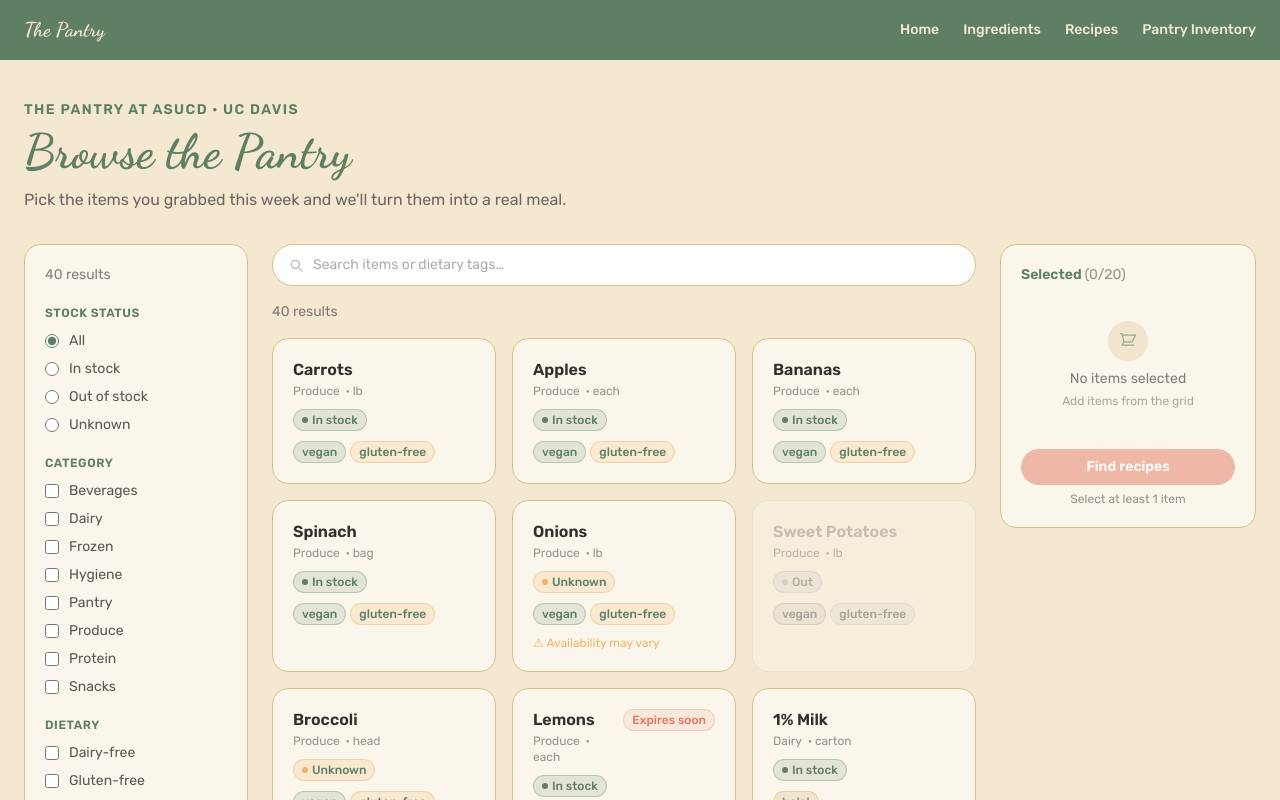
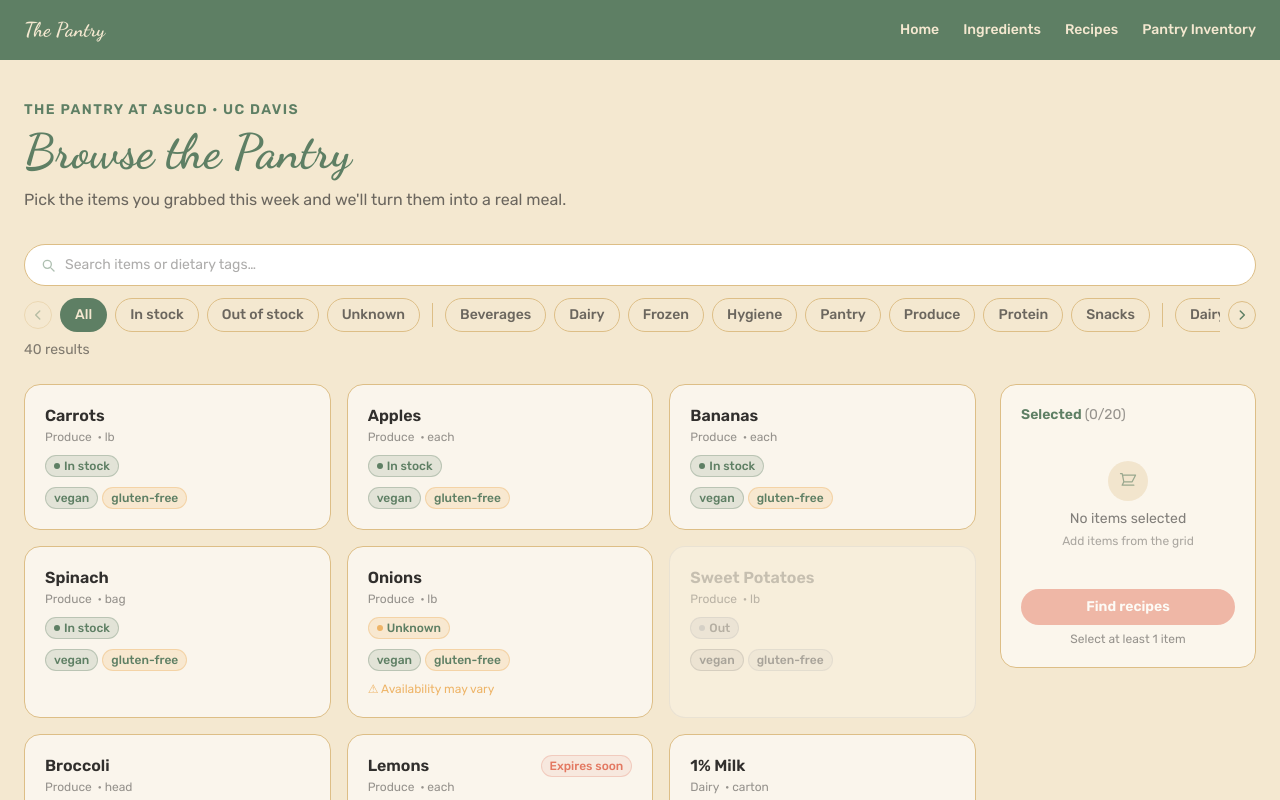
Before and after one commit to gabe-ven/SacHacks-VII, a Next.js app in the folder pantry-app/: page /inventory in a window 1280 px wide. Shown: the top 800 px of the page. Built offline with nearby package versions, Linux system fonts and the light colour scheme.

Commit message:
feat: redesigned the filters section for better ui/ux

```diff
--- a/pantry-app/app/inventory/page.tsx
+++ b/pantry-app/app/inventory/page.tsx
@@ -50,7 +50,6 @@ export default function InventoryPage() {
   const [hydrated, setHydrated] = useState(false);
 
   // ── Mobile UI toggles ─────────────────────────────────────────────────────
-  const [showMobileFilters, setShowMobileFilters] = useState(false);
   const [showMobileSelected, setShowMobileSelected] = useState(false);
 
   // ── Load inventory ────────────────────────────────────────────────────────
@@ -170,97 +169,28 @@ export default function InventoryPage() {
           </p>
         </div>
 
-        <div className="flex gap-6 items-start">
-
-          {/* ── Left: filter sidebar (desktop only) ── */}
-          <aside
-            className="hidden lg:block w-56 shrink-0 sticky top-6"
-            aria-label="Inventory filters"
-          >
-            <Card className="p-5">
-              <FilterPanel
-                filters={filters}
-                onChange={setFilters}
-                allCategories={allCategories}
-                allTags={allTags}
-                resultCount={filteredItems.length}
-                onClear={handleClearFilters}
-              />
-            </Card>
-          </aside>
-
-          {/* ── Center: main content area ── */}
-          <div className="flex-1 min-w-0 space-y-4">
-
-            {/* Search */}
+        {/* ── Search + filter bar — full width above the grid ── */}
+        <div className="space-y-3 mb-6">
           <SearchBar
             value={filters.search}
             onChange={(val) =>
               setFilters((prev) => ({ ...prev, search: val }))
             }
           />
-
-            {/* Mobile: filter toggle button */}
-            <div className="lg:hidden">
-              <button
-                onClick={() => setShowMobileFilters((v) => !v)}
-                aria-expanded={showMobileFilters}
-                aria-controls="mobile-filter-panel"
-                className="inline-flex items-center gap-2 px-4 py-2 rounded-full border border-pantry-tan text-sm font-medium text-pantry-green hover:bg-pantry-tan/20 transition-colors focus:outline-none focus:ring-2 focus:ring-pantry-green"
-              >
-                <svg
-                  className="w-4 h-4"
-                  fill="none"
-                  viewBox="0 0 24 24"
-                  stroke="currentColor"
-                  strokeWidth={2}
-                  aria-hidden="true"
-                >
-                  <path
-                    strokeLinecap="round"
-                    strokeLinejoin="round"
-                    d="M3 4h18M7 8h10M10 12h4"
-                  />
-                </svg>
-                Filters
-                {isFiltersActive(filters) && (
-                  <span
-                    className="w-2 h-2 rounded-full bg-pantry-coral"
-                    aria-label="Filters active"
-                  />
-                )}
-              </button>
-
-              {showMobileFilters && (
-                <Card id="mobile-filter-panel" className="mt-2 p-5">
           <FilterPanel
             filters={filters}
             onChange={setFilters}
             allCategories={allCategories}
             allTags={allTags}
-                    resultCount={filteredItems.length}
+            resultCount={loading ? 0 : filteredItems.length}
             onClear={handleClearFilters}
           />
-                </Card>
-              )}
         </div>
 
-            {/* Results meta row (desktop) */}
-            <div className="hidden lg:flex items-center justify-between text-sm text-foreground/60">
-              <span>
-                {loading
-                  ? "Loading…"
-                  : `${filteredItems.length} result${filteredItems.length !== 1 ? "s" : ""}`}
-              </span>
-              {isFiltersActive(filters) && !loading && (
-                <button
-                  onClick={handleClearFilters}
-                  className="text-pantry-coral hover:text-pantry-green underline underline-offset-2 transition-colors focus:outline-none"
-                >
-                  Clear filters
-                </button>
-              )}
-            </div>
+        <div className="flex gap-6 items-start">
+
+          {/* ── Center: main content area ── */}
+          <div className="flex-1 min-w-0 space-y-4">
 
             {/* ── Content states ── */}
 
--- a/pantry-app/components/inventory/FilterPanel.tsx
+++ b/pantry-app/components/inventory/FilterPanel.tsx
@@ -1,5 +1,6 @@
 "use client";
 
+import { useCallback, useEffect, useRef, useState } from "react";
 import type { FilterState } from "@/types/inventory";
 
 const STOCK_OPTIONS: { value: FilterState["stockStatus"]; label: string }[] = [
@@ -25,6 +26,15 @@ type Props = {
   onClear: () => void;
 };
 
+const pillBase =
+  "inline-flex items-center px-3.5 py-1.5 rounded-full text-sm font-medium border transition-colors duration-150 cursor-pointer focus:outline-none focus-visible:ring-2 focus-visible:ring-pantry-green";
+const pillOff =
+  "border-pantry-tan text-foreground/70 hover:border-pantry-green hover:text-pantry-green bg-transparent";
+const pillOn =
+  "border-transparent bg-pantry-green text-pantry-cream";
+
+const SCROLL_STEP = 220;
+
 export default function FilterPanel({
   filters,
   onChange,
@@ -33,6 +43,34 @@ export default function FilterPanel({
   resultCount,
   onClear,
 }: Props) {
+  const scrollRef = useRef<HTMLDivElement>(null);
+  const [canScrollLeft, setCanScrollLeft] = useState(false);
+  const [canScrollRight, setCanScrollRight] = useState(true);
+
+  const updateScrollState = useCallback(() => {
+    const el = scrollRef.current;
+    if (!el) return;
+    setCanScrollLeft(el.scrollLeft > 2);
+    setCanScrollRight(el.scrollLeft + el.clientWidth < el.scrollWidth - 2);
+  }, []);
+
+  useEffect(() => {
+    const el = scrollRef.current;
+    if (!el) return;
+    updateScrollState();
+    el.addEventListener("scroll", updateScrollState, { passive: true });
+    return () => el.removeEventListener("scroll", updateScrollState);
+  }, [updateScrollState]);
+
+  // Re-check after filters change (pill count may change scroll width)
+  useEffect(() => {
+    updateScrollState();
+  }, [filters, allCategories, allTags, updateScrollState]);
+
+  function scrollBy(delta: number) {
+    scrollRef.current?.scrollBy({ left: delta, behavior: "smooth" });
+  }
+
   const hasActiveFilters =
     filters.categories.length > 0 ||
     filters.stockStatus !== "all" ||
@@ -54,100 +92,138 @@ export default function FilterPanel({
   }
 
   return (
-    <div className="space-y-5">
+    <div className="space-y-2">
+      {/* Single scrollable row with arrow nav */}
+      <div className="flex items-center gap-2">
+
+        {/* Left arrow */}
+        <button
+          onClick={() => scrollBy(-SCROLL_STEP)}
+          disabled={!canScrollLeft}
+          aria-label="Scroll filters left"
+          className={[
+            "shrink-0 w-7 h-7 flex items-center justify-center rounded-full border border-pantry-tan text-pantry-green transition-all duration-200 focus:outline-none focus:ring-2 focus:ring-pantry-green",
+            canScrollLeft
+              ? "opacity-100 hover:bg-pantry-tan/30 cursor-pointer"
+              : "opacity-40 cursor-not-allowed",
+          ].join(" ")}
+        >
+          <svg className="w-3.5 h-3.5" fill="none" viewBox="0 0 24 24" stroke="currentColor" strokeWidth={2.5} aria-hidden="true">
+            <path strokeLinecap="round" strokeLinejoin="round" d="M15 19l-7-7 7-7" />
+          </svg>
+        </button>
+
+        {/* Scrollable pill row — scrollbar hidden */}
+        <div
+          ref={scrollRef}
+          className="flex-1 overflow-x-auto"
+          style={{ scrollbarWidth: "none" }}
+        >
+          <div className="flex items-center gap-2 w-max">
+
+          {/* Stock status */}
+          <div className="flex items-center gap-2" role="group" aria-label="Stock status filter">
+            {STOCK_OPTIONS.map(({ value, label }) => (
+              <button
+                key={value}
+                role="radio"
+                aria-checked={filters.stockStatus === value}
+                onClick={() => onChange({ ...filters, stockStatus: value })}
+                className={[pillBase, filters.stockStatus === value ? pillOn : pillOff].join(" ")}
+              >
+                {label}
+              </button>
+            ))}
+          </div>
+
+          {/* Divider */}
+          {allCategories.length > 0 && (
+            <span className="h-6 w-px bg-pantry-tan shrink-0 mx-1" aria-hidden="true" />
+          )}
+
+          {/* Category chips */}
+          {allCategories.length > 0 && (
+            <div className="flex items-center gap-2" role="group" aria-label="Category filter">
+              {allCategories.map((cat) => {
+                const active = filters.categories.includes(cat);
+                return (
+                  <button
+                    key={cat}
+                    aria-pressed={active}
+                    onClick={() => toggleCategory(cat)}
+                    className={[pillBase, active ? pillOn : pillOff].join(" ")}
+                  >
+                    {cat}
+                  </button>
+                );
+              })}
+            </div>
+          )}
+
+          {/* Divider */}
+          {allTags.length > 0 && (
+            <span className="h-6 w-px bg-pantry-tan shrink-0 mx-1" aria-hidden="true" />
+          )}
+
+          {/* Dietary chips */}
+          {allTags.length > 0 && (
+            <div className="flex items-center gap-2" role="group" aria-label="Dietary filter">
+              {allTags.map((tag) => {
+                const active = filters.tags.includes(tag);
+                return (
+                  <button
+                    key={tag}
+                    aria-pressed={active}
+                    onClick={() => toggleTag(tag)}
+                    className={[pillBase, active ? pillOn : pillOff].join(" ")}
+                  >
+                    {TAG_LABELS[tag] ?? tag}
+                  </button>
+                );
+              })}
+            </div>
+          )}
+
+          </div>
+        </div>
+
+        {/* Right arrow */}
+        <button
+          onClick={() => scrollBy(SCROLL_STEP)}
+          disabled={!canScrollRight}
+          aria-label="Scroll filters right"
+          className={[
+            "shrink-0 w-7 h-7 flex items-center justify-center rounded-full border border-pantry-tan text-pantry-green transition-all duration-200 focus:outline-none focus:ring-2 focus:ring-pantry-green",
+            canScrollRight
+              ? "opacity-100 hover:bg-pantry-tan/30 cursor-pointer"
+              : "opacity-40 cursor-not-allowed",
+          ].join(" ")}
+        >
+          <svg className="w-3.5 h-3.5" fill="none" viewBox="0 0 24 24" stroke="currentColor" strokeWidth={2.5} aria-hidden="true">
+            <path strokeLinecap="round" strokeLinejoin="round" d="M9 5l7 7-7 7" />
+          </svg>
+        </button>
+
+      </div>
+
       {/* Results count + clear */}
-      <div className="flex items-center justify-between">
-        <span className="text-sm text-foreground/60">
+      <div className="flex items-center gap-3">
+        <p className="text-sm text-foreground/60">
           {resultCount} result{resultCount !== 1 ? "s" : ""}
-        </span>
+        </p>
         {hasActiveFilters && (
-          <button
-            onClick={onClear}
-            className="text-xs text-pantry-coral hover:text-pantry-green underline underline-offset-2 transition-colors focus:outline-none"
-          >
-            Clear all
-          </button>
+          <>
+            <span className="text-foreground/30 text-sm" aria-hidden="true">·</span>
+            <button
+              onClick={onClear}
+              aria-label="Clear all filters"
+              className="text-sm text-pantry-coral hover:text-pantry-green underline underline-offset-2 transition-colors focus:outline-none"
+            >
+              Clear all filters
+            </button>
+          </>
         )}
       </div>
-
-      {/* Stock status */}
-      <fieldset>
-        <legend className="text-xs font-semibold uppercase tracking-wider text-pantry-green mb-2.5">
-          Stock Status
-        </legend>
-        <div className="space-y-2">
-          {STOCK_OPTIONS.map(({ value, label }) => (
-            <label
-              key={value}
-              className="flex items-center gap-2.5 text-sm cursor-pointer group"
-            >
-              <input
-                type="radio"
-                name="stockStatus"
-                value={value}
-                checked={filters.stockStatus === value}
-                onChange={() => onChange({ ...filters, stockStatus: value })}
-                className="w-3.5 h-3.5 accent-pantry-green"
-              />
-              <span className="text-foreground/80 group-hover:text-pantry-green transition-colors">
-                {label}
-              </span>
-            </label>
-          ))}
-        </div>
-      </fieldset>
-
-      {/* Category */}
-      <fieldset>
-        <legend className="text-xs font-semibold uppercase tracking-wider text-pantry-green mb-2.5">
-          Category
-        </legend>
-        <div className="space-y-2">
-          {allCategories.map((cat) => (
-            <label
-              key={cat}
-              className="flex items-center gap-2.5 text-sm cursor-pointer group"
-            >
-              <input
-                type="checkbox"
-                checked={filters.categories.includes(cat)}
-                onChange={() => toggleCategory(cat)}
-                className="w-3.5 h-3.5 rounded accent-pantry-green"
-              />
-              <span className="text-foreground/80 group-hover:text-pantry-green transition-colors">
-                {cat}
-              </span>
-            </label>
-          ))}
-        </div>
-      </fieldset>
-
-      {/* Dietary tags */}
-      {allTags.length > 0 && (
-        <fieldset>
-          <legend className="text-xs font-semibold uppercase tracking-wider text-pantry-green mb-2.5">
-            Dietary
-          </legend>
-          <div className="space-y-2">
-            {allTags.map((tag) => (
-              <label
-                key={tag}
-                className="flex items-center gap-2.5 text-sm cursor-pointer group"
-              >
-                <input
-                  type="checkbox"
-                  checked={filters.tags.includes(tag)}
-                  onChange={() => toggleTag(tag)}
-                  className="w-3.5 h-3.5 rounded accent-pantry-green"
-                />
-                <span className="text-foreground/80 group-hover:text-pantry-green transition-colors">
-                  {TAG_LABELS[tag] ?? tag}
-                </span>
-              </label>
-            ))}
-          </div>
-        </fieldset>
-      )}
     </div>
   );
 }
```
Lines whose indentation alone changed are shown as unchanged.
